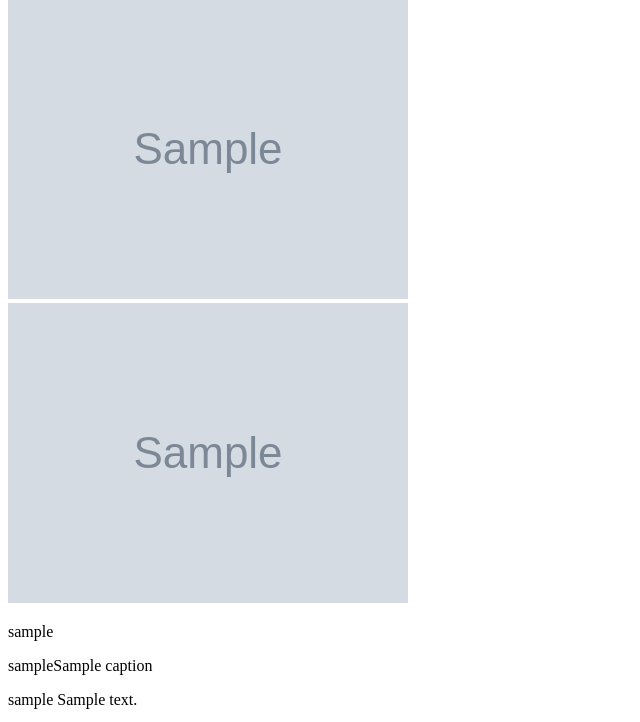
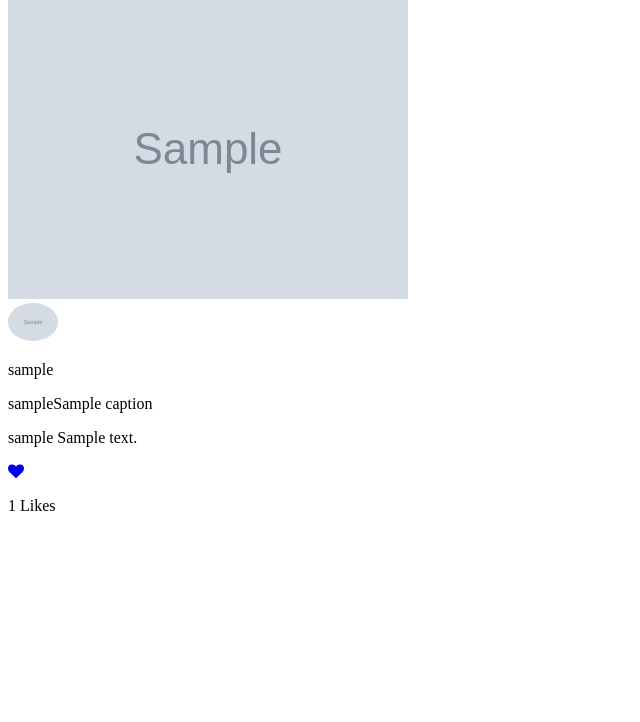
Before and after one commit to Pixel-0/pixelgram, a Django app: template timeline/templates/image_view.html in a window 1280 px wide. Shown: the part 58-780 px from the top of the page, without its empty margins (0-640 px from the left). After the commit the page ends 569 px from the top, so only its background shows below. Run offline with Django 3.2, Linux system fonts and the light colour scheme; the template is opened without the code that fills it: most values are stand-ins (such as "Sample title", 1, 10 or a date in 2020); grey boxes marked "Sample" are stand-in pictures; some libraries are stand-ins or nearby versions.

Commit message:
resize images

```diff
--- a/timeline/templates/image_view.html
+++ b/timeline/templates/image_view.html
@@ -11,12 +11,12 @@
 
    <div class="image-view">
       <div class="post-image">
-         <img src="{{ image.img.url }}" alt="">
+         <img width="400px" src="{{ image.img.url }}" alt="">
       </div>
       <div class="image-details">
          <div class="image-author">
             <div class="avatar-sm">
-               <img src="{{ image.author.avatar.url }}" alt="">
+               <img style="width: 50px; border-radius: 50%;" src="{{ image.author.avatar.url }}" alt="">
             </div>
             <p>{{ image.author.user.username }}</p>
 
@@ -33,7 +33,7 @@
          </div>
          <div class="post-icons">
             <a href="{% url 'like' image.id %}">
-               <img src="{% static 'images/like.svg' %}" alt="">
+                  <i class="fa fa-heart"></i>
             </a>
          </div>
          <div class="post-likes">
```
